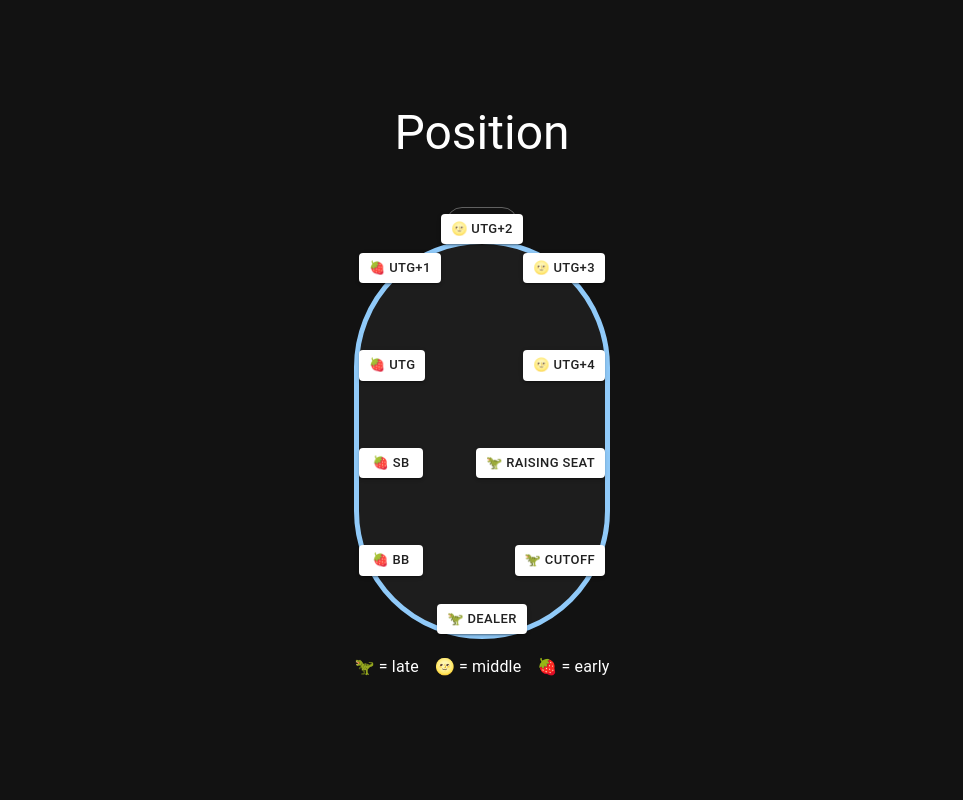
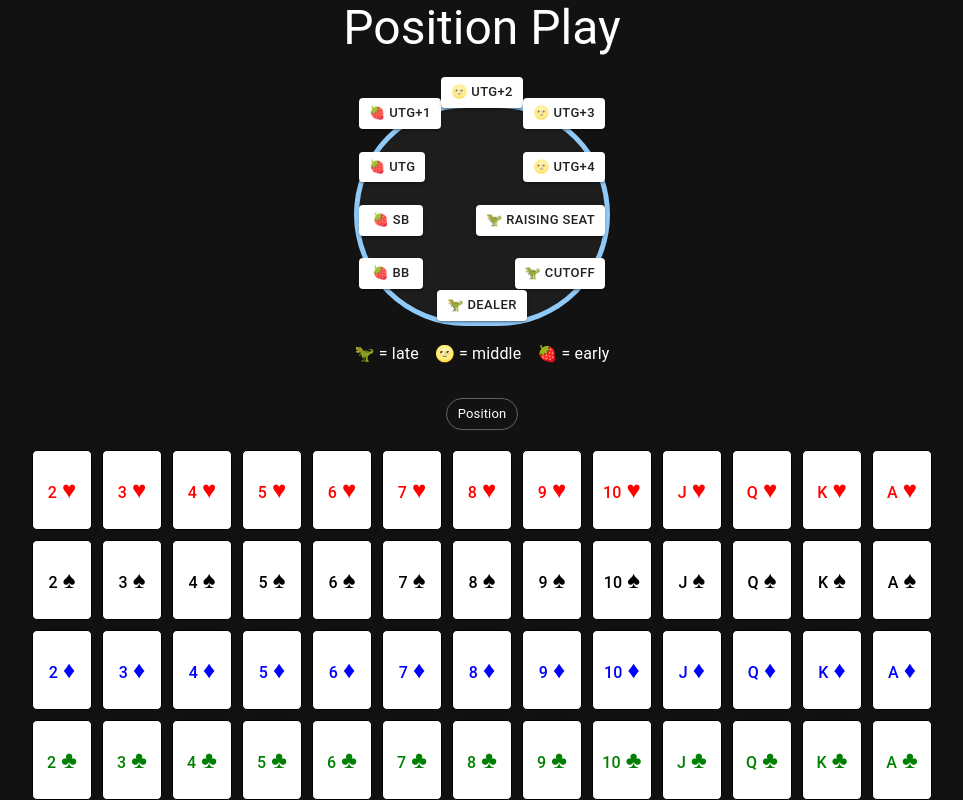
Before and after one commit to kr1st1n4gr0eg3r/holdem-position-play, a React (Create React App) app: page / in a window 1280 px wide. Shown: the whole page, without its empty margins (158-1121 px from the left). Built offline with nearby package versions, Linux system fonts and the light colour scheme.

Commit message:
add Cards.js component

```diff
--- /dev/null
+++ b/src/Cards.js
@@ -0,0 +1,50 @@
+// src/Cards.js
+import React from 'react';
+import { Box, Typography } from '@mui/material';
+import './cards.css';
+
+const suits = ['♥', '♠', '♦', '♣'];
+const ranks = [
+  { label: '2', value: '2' },
+  { label: '3', value: '3' },
+  { label: '4', value: '4' },
+  { label: '5', value: '5' },
+  { label: '6', value: '6' },
+  { label: '7', value: '7' },
+  { label: '8', value: '8' },
+  { label: '9', value: '9' },
+  { label: '10', value: '10' },
+  { label: 'J', value: 'J' },
+  { label: 'Q', value: 'Q' },
+  { label: 'K', value: 'K' },
+  { label: 'A', value: 'A' }
+];
+
+const getColor = (suit) => {
+  switch(suit) {
+    case '♣': return 'green';
+    case '♥': return 'red';
+    case '♦': return 'blue';
+    case '♠': return 'black';
+    default: return 'black';
+  }
+};
+
+const Cards = () => {
+  return (
+    <Box className="cardsContainer">
+      {suits.map(suit => (
+        ranks.map(rank => (
+          <Box key={`${rank.value}${suit}`} className="card">
+            <Typography variant="h6" style={{ color: getColor(suit) }}>
+              <span className="rank">{rank.label}</span>
+              <span className="suit" style={{ color: getColor(suit) }}>{suit}</span>
+            </Typography>
+          </Box>
+        ))
+      ))}
+    </Box>
+  );
+};
+
+export default Cards;
--- /dev/null
+++ b/src/PositionChip.js
@@ -0,0 +1,15 @@
+// src/PositionChip.js
+import React from 'react';
+import { Chip } from '@mui/material';
+
+const PositionChip = ({ id, label, category }) => {
+  return (
+    <Chip
+      key={id}
+      label={category ? `${label} - ${category}` : 'Position'}
+      variant={category ? 'default' : 'outlined'}
+    />
+  );
+};
+
+export default PositionChip;
--- /dev/null
+++ b/src/cards.css
@@ -0,0 +1,28 @@
+.cardsContainer {
+  display: grid;
+  grid-template-columns: repeat(13, 1fr);
+  grid-template-rows: repeat(4, auto);
+  gap: 10px;
+  margin-top: 20px;
+}
+
+.card {
+  width: 60px;
+  height: 80px;
+  display: flex;
+  justify-content: center;
+  align-items: center;
+  background-color: white;
+  border: 1px solid black;
+  border-radius: 5px;
+  box-shadow: 0 4px 8px rgba(0, 0, 0, 0.1);
+}
+
+.rank {
+  font-size: 1rem; /* Adjust the font size of the rank as needed */
+}
+
+.suit {
+  font-size: 1.5rem; /* Adjust the font size of the suit as needed */
+  padding-left: 5px;
+}
--- a/src/pokerTable.js
+++ b/src/pokerTable.js
@@ -1,5 +1,8 @@
-import React from 'react';
-import { Button, Typography, Box, Chip, Stack } from '@mui/material';
+// src/PokerTable.js
+import React, { useState } from 'react';
+import { Button, Typography, Box } from '@mui/material';
+import PositionChip from './PositionChip'; // Import the PositionChip component
+import Cards from './Cards'; // Import the new Cards component
 import './positions.css';
 
 const positions = [
@@ -16,14 +19,27 @@ const positions = [
 ];
 
 const PokerTable = () => {
+  const [selectedPosition, setSelectedPosition] = useState({ id: '', label: '', category: '' });
+
+  const handleButtonClick = (id) => {
+    let category = '';
+    if (['1SB', '2BB', '3UTG'].includes(id)) {
+      category = 'early';
+    } else if (['5UTG2', '6UTG3', '7UTG4'].includes(id)) {
+      category = 'middle';
+    } else if (['8RS', '9CO', '10DEAL'].includes(id)) {
+      category = 'late';
+    }
+
+    const position = positions.find(pos => pos.id === id);
+    setSelectedPosition({ id: position.id, label: position.label, category });
+  };
+
   return (
-    <Box className="PokerTable">
-      <Typography variant="h3" component="h2" gutterBottom className="positionTitle">
-        Position
+    <Box className="pokerTable">
+      <Typography variant="h3" component="h2" gutterBottom>
+        Position Play
       </Typography>
-      <Stack direction="row" spacing={1}>
-      <Chip label="Position" variant="outlined" />
-    </Stack>
       <Box className="tableBackground">
         {positions.map((pos) => (
           <Button
@@ -33,6 +49,7 @@ const PokerTable = () => {
             variant="contained"
             color="primary"
             className={`position ${pos.className}`}
+            onClick={() => handleButtonClick(pos.id)}
           >
             {pos.label}
           </Button>
@@ -45,6 +62,14 @@ const PokerTable = () => {
           <p>🍓 = early</p>
         </Typography>
       </Box>
+      <Box sx={{ display: 'flex', justifyContent: 'center', alignItems: 'center', mt: 2 }}>
+        <PositionChip
+          id={selectedPosition.id}
+          label={selectedPosition.label}
+          category={selectedPosition.category}
+        />
+      </Box>
+      <Cards />
     </Box>
   );
 };
--- a/src/positions.css
+++ b/src/positions.css
@@ -1,4 +1,4 @@
-.positionTitle {
+h2 {
   padding-bottom: 30px;
 }
 
```
